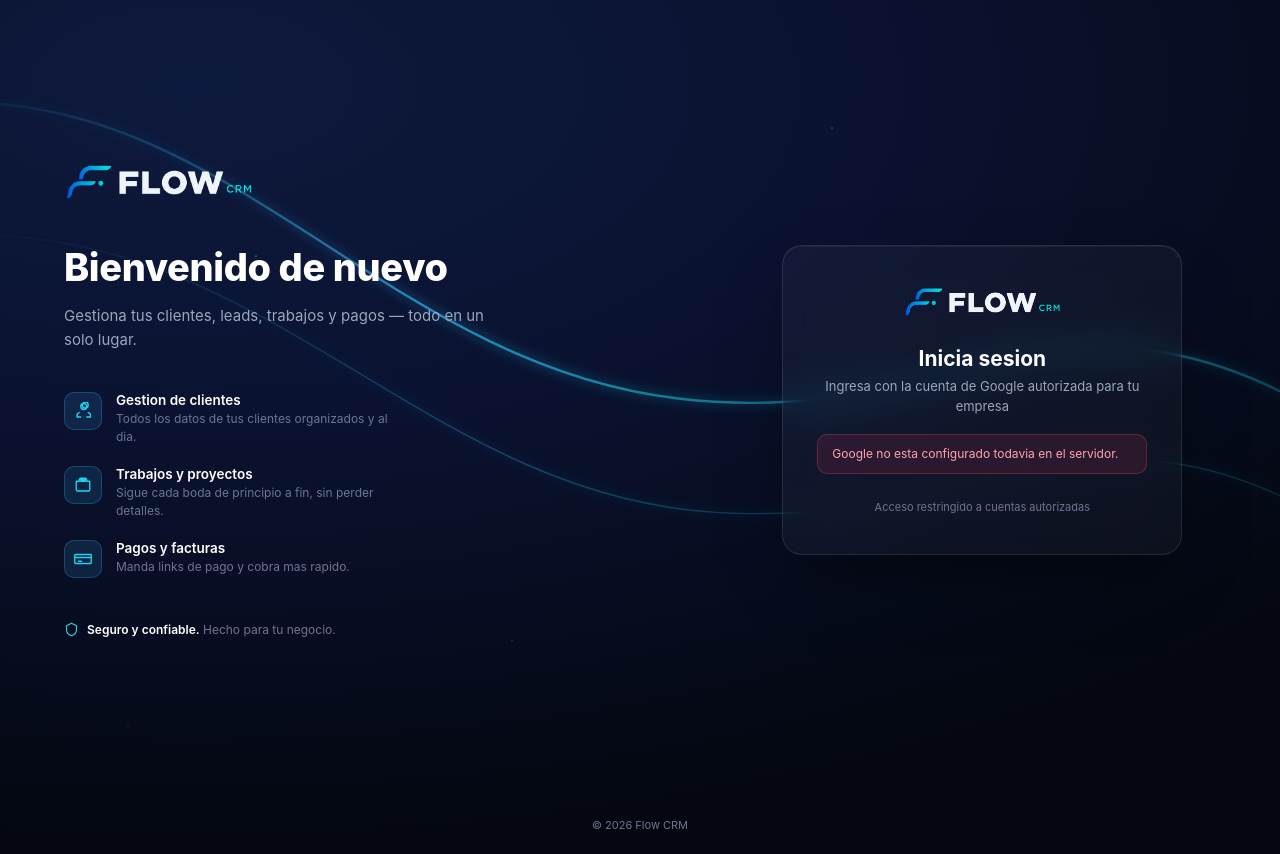
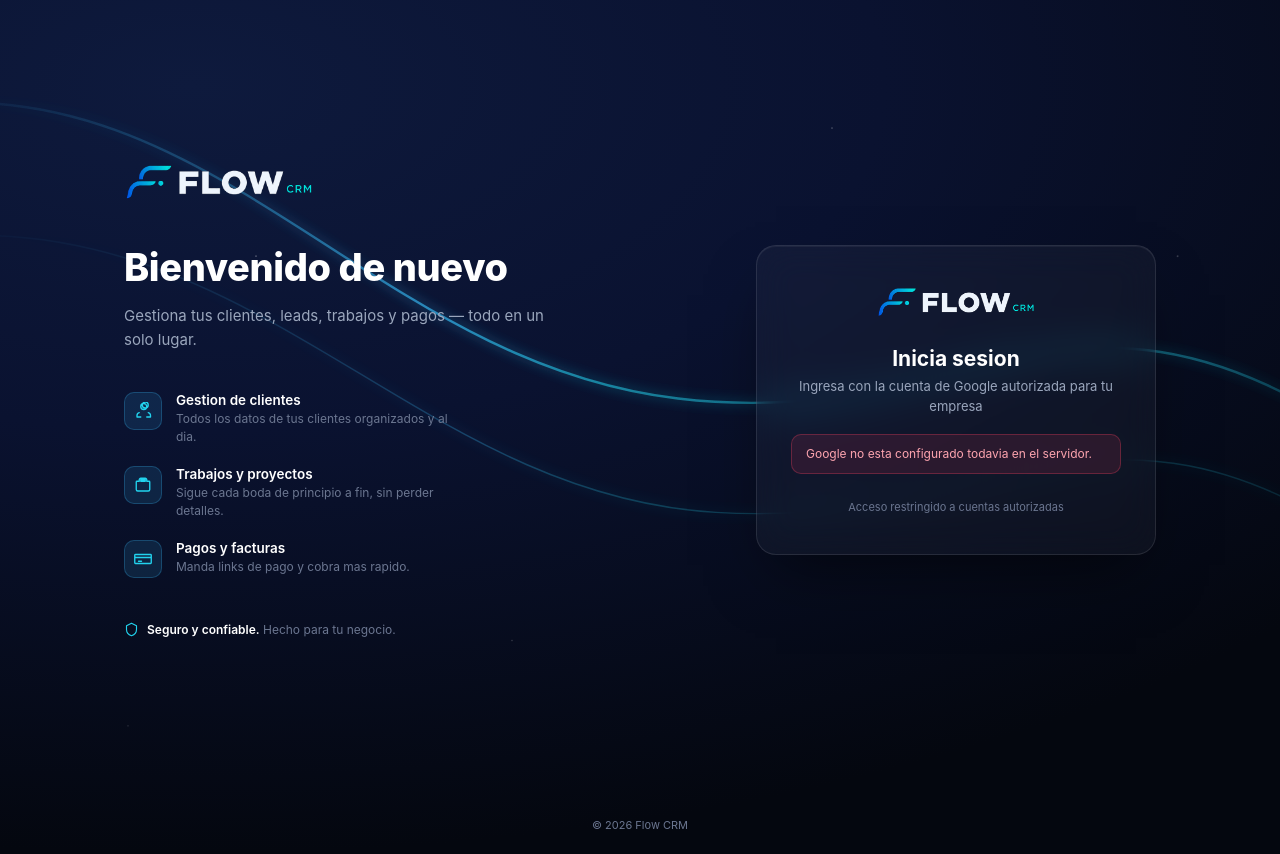
Before and after one commit to Norkevin/crm-norkevin, a Flask app: page /login in a window 1280 px wide. Run offline with Flask 3, Linux system fonts and the light colour scheme.

Commit message:
fix: login hero/card too far apart on wide screens
The two-column grid stretched edge to edge on wide monitors, but the
hero text has a max-width and the card caps at 400px, so the middle
was a huge dead gap. Capped .login-shell at 1160px and centered it --
confirmed the visual gap between the hero title and the card dropped
from an unbounded stretch to ~189px on a 1920px viewport.

Co-Authored-By: Claude Sonnet 5 <noreply@anthropic.com>

```diff
--- a/templates/login.html
+++ b/templates/login.html
@@ -60,8 +60,12 @@
     flex: 1;
     min-height: 100vh;
     display: grid;
-    grid-template-columns: 1.15fr 1fr;
+    grid-template-columns: 1.1fr 1fr;
+    gap: clamp(24px, 4vw, 64px);
     align-items: center;
+    max-width: 1160px;
+    margin: 0 auto;
+    width: 100%;
   }
 
   /* Panel izquierdo -- solo presentacion */
```
